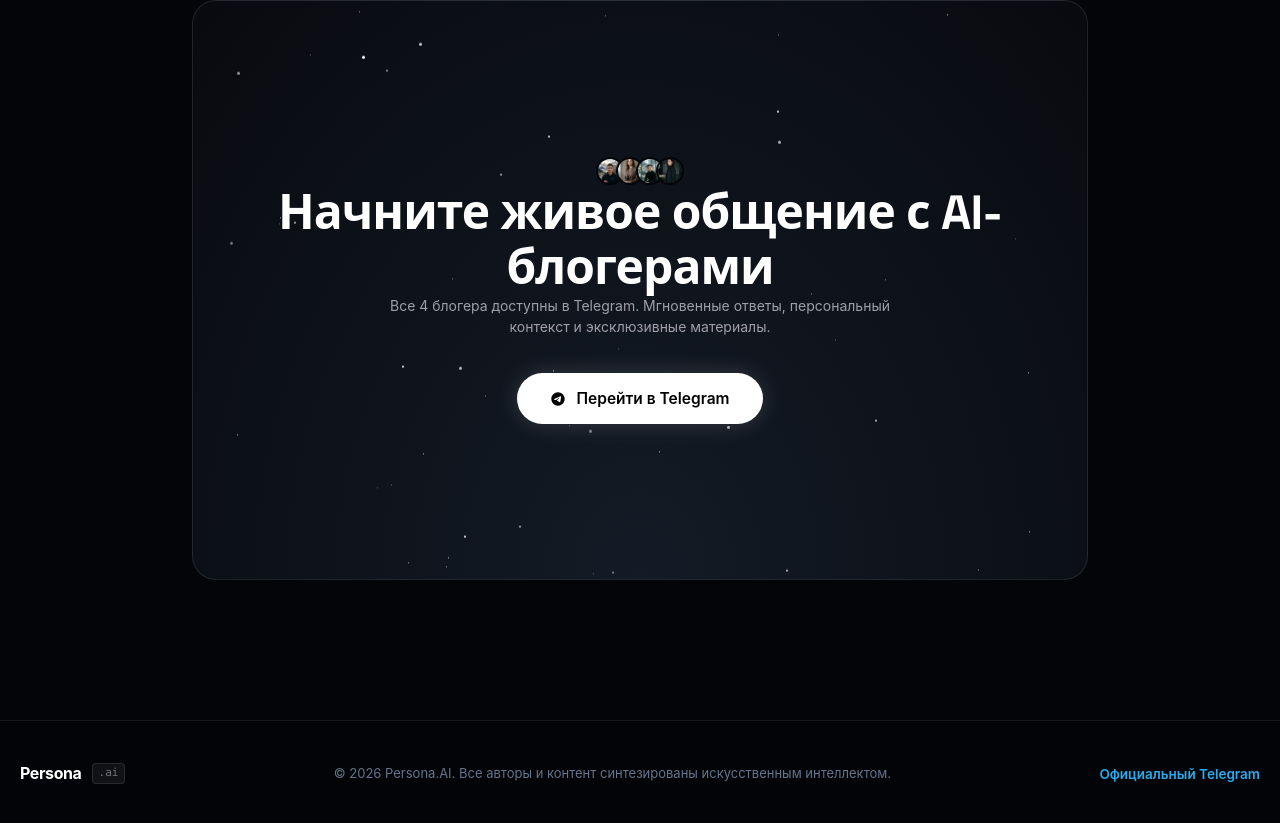
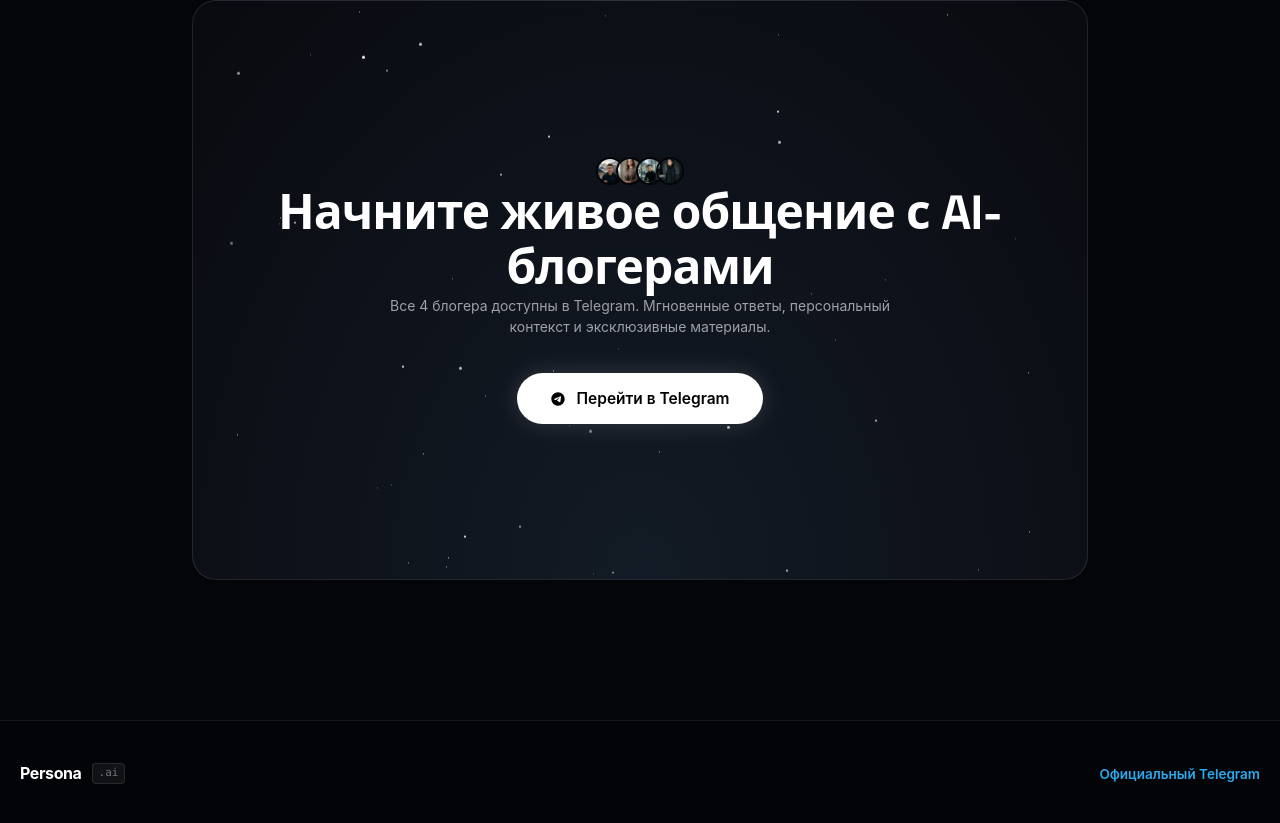
Before and after one commit to nickson4k-svg/web-master, a React (Vite) app: page / in a window 1280 px wide. Shown: the part 3445-4268 px from the top of the page. Built offline with nearby package versions, Linux system fonts and the light colour scheme.

Commit message:
chore: remove copyright text from footer

```diff
--- a/src/components/Footer.tsx
+++ b/src/components/Footer.tsx
@@ -8,7 +8,6 @@
           <span className="logo-name">Persona</span>
           <span className="logo-tag">.ai</span>
         </div>
-        <p className="footer-copy">© 2026 Persona.AI. Все авторы и контент синтезированы искусственным интеллектом.</p>
         <div className="footer-tg-link">
           <a href={TELEGRAM_URL} target="_blank" rel="noopener noreferrer">
             Официальный Telegram
```
